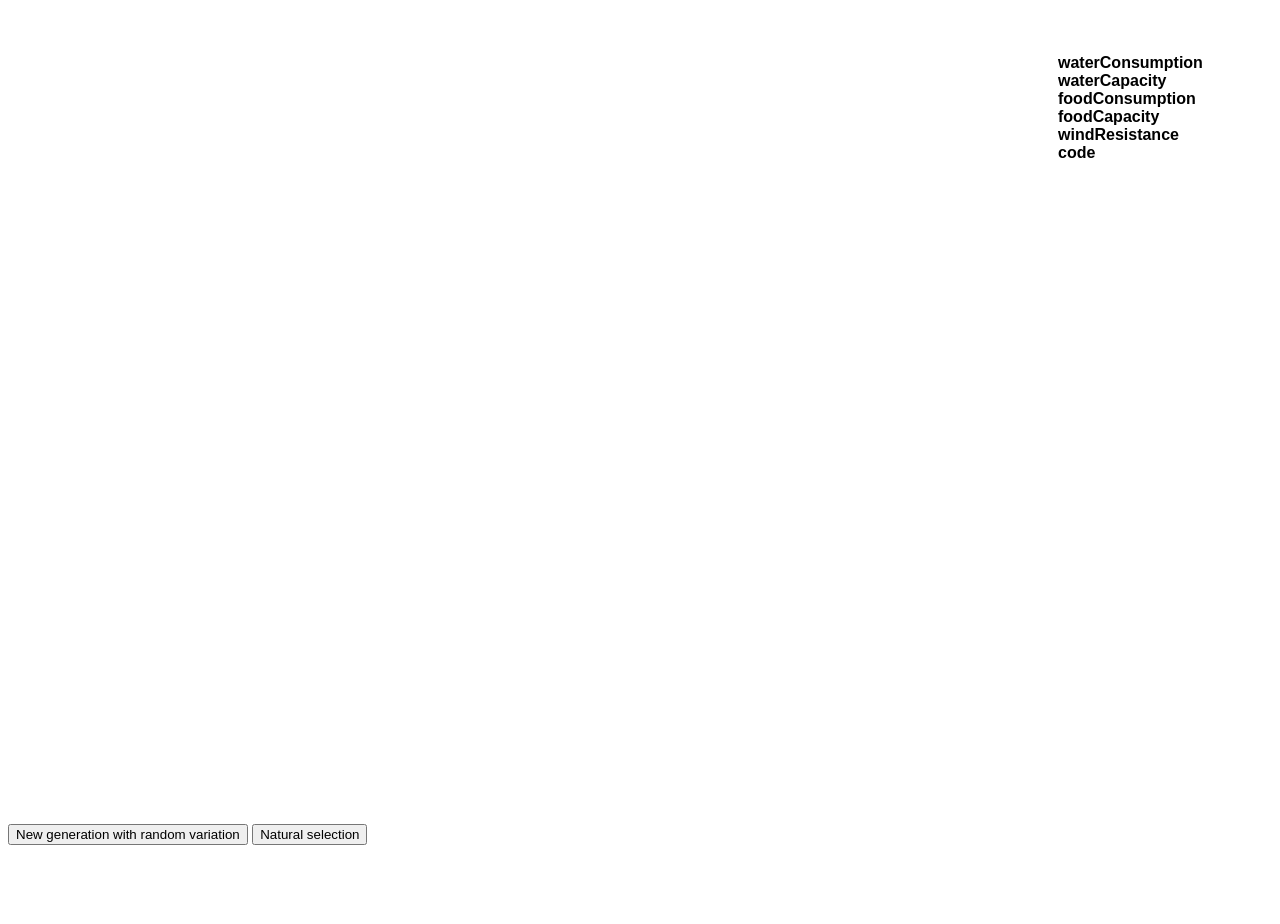
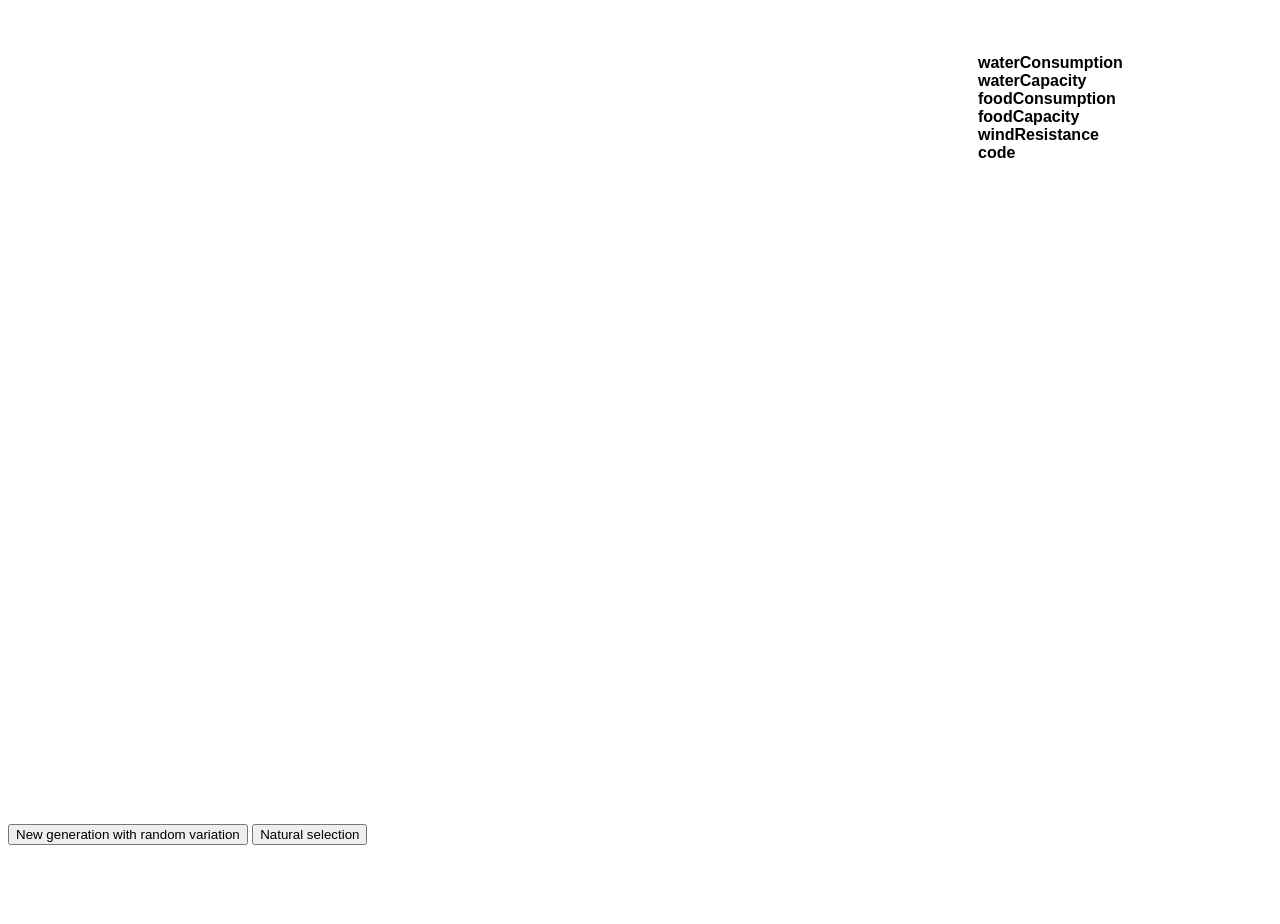
Before and after one commit to kennib/Stile, a website built with Parcel: page src/index.html in a window 1280 px wide. Built offline with nearby package versions, Linux system fonts and the light colour scheme; what lindenmayer would draw is missing.

Commit message:
Fixed some styling and added a link to the prototype

```diff
--- a/src/index.html
+++ b/src/index.html
@@ -6,6 +6,7 @@
   </head>
 
   <body>
+    <div id="app">
       <main></main>
       <aside>
         <ul></ul>
@@ -14,6 +15,7 @@
         <button>New generation with random variation</button>
         <button>Natural selection</button>
       </nav>
+    </div>
 
     <script src="./index.mjs" type="module"></script>
   </body>
--- a/src/styles.css
+++ b/src/styles.css
@@ -1,8 +1,10 @@
 body {
   font-family: sans-serif;
+}
 
-  width: 100vw;
-  height: 100vh;
+#app {
+  width: 1200px;
+  height: 600px;
 
   display: grid;
   grid-template-columns: 1fr 300px;
@@ -28,6 +30,6 @@ aside ul li output {
   flex: 1 0 20%;
 }
 
-aside ul li output[name=code] {
+aside ul li output[name="code"] {
   flex-basis: 100%;
 }
```
Also changed, not shown: README.md. Lines whose indentation alone changed are shown as unchanged.
